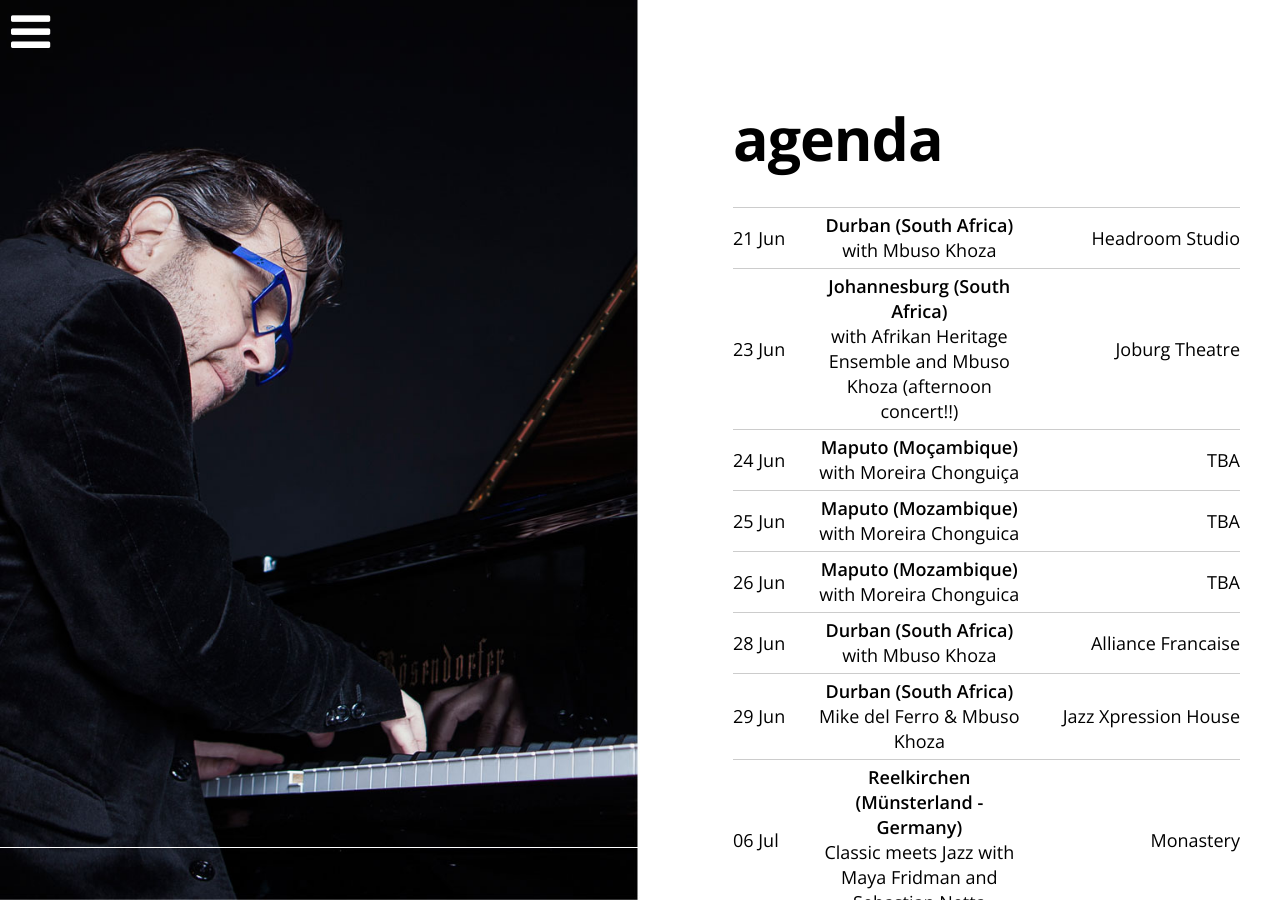
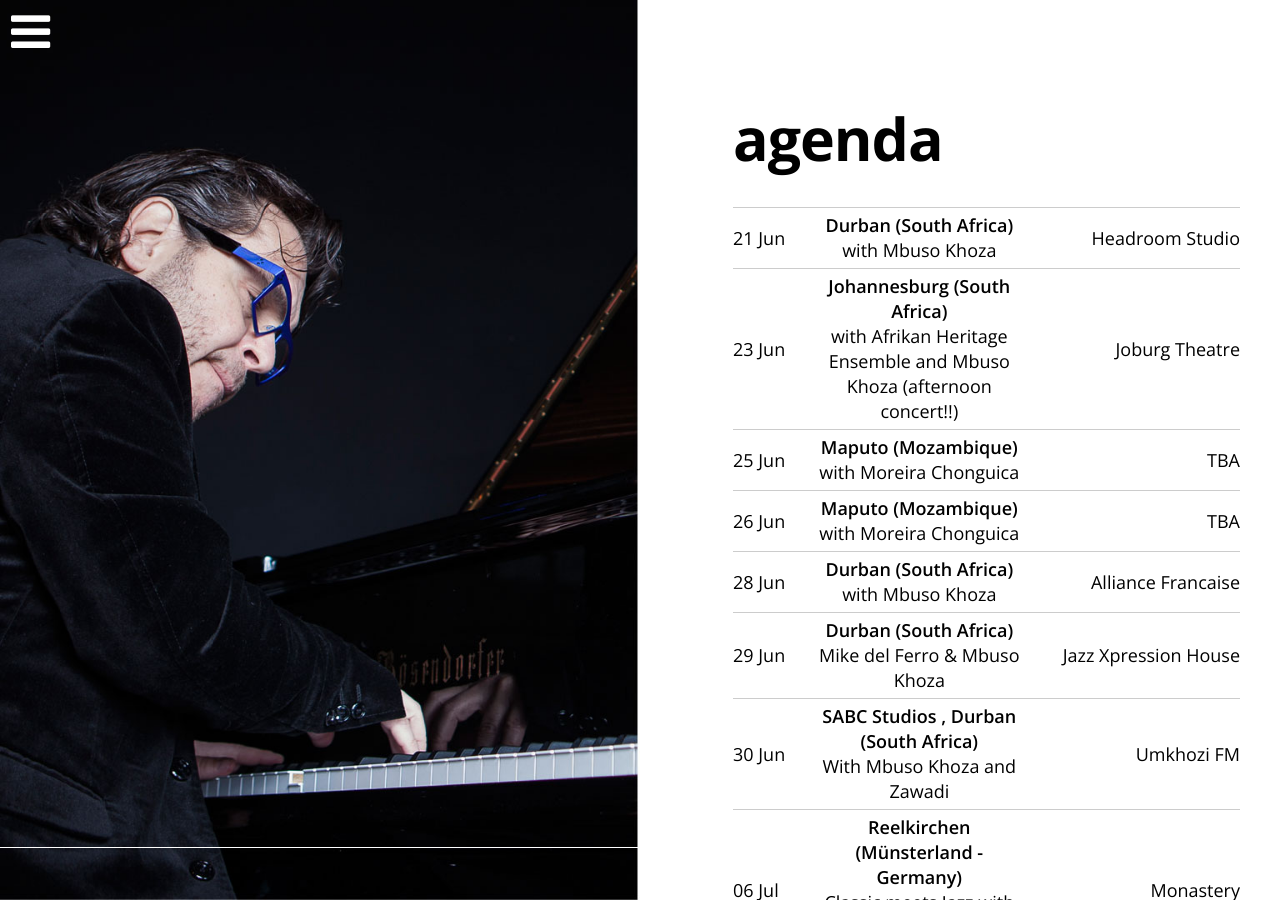
Before and after one commit to mikedelferro/website, a Jekyll site: the page built from agenda.html, in a window 1280 px wide and 900 px high. Built offline with Jekyll 4.4.1, drawn with Linux system fonts in a browser that asks for light colours; nearby versions of some CDN libraries; some of the changed text lies outside the part shown.

Commit message:
Updated '_config.yml' via CloudCannon

```diff
--- a/_config.yml
+++ b/_config.yml
@@ -52,10 +52,10 @@ gigs:
     location: Wonderfeel Festival
     venue: s'Graveland (NL)
     url: 'https://www.wonderfeel.nl'
-  - title: with Moreira Chonguiça
-    date: 2019-06-24 20:00:00
-    location: TBA
-    venue: Maputo (Moçambique)
+  - title: With Mbuso Khoza and Zawadi
+    date: 2019-06-30 18:00:00
+    location: Umkhozi FM
+    venue: 'SABC Studios , Durban (South Africa)'
     url:
   - title: With Anders Bergcrantz and Hans de Waard
     date: 2019-08-07 20:00:00
```
